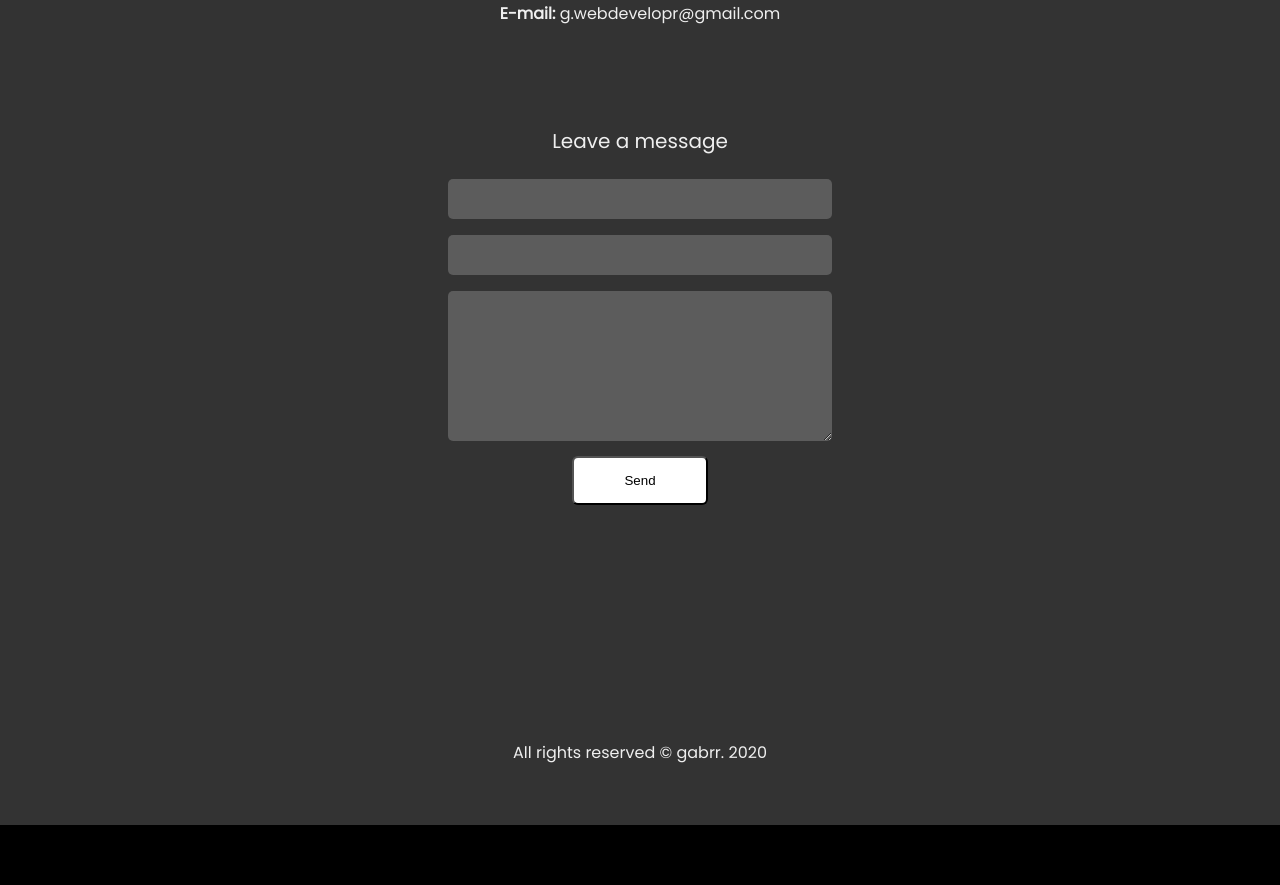
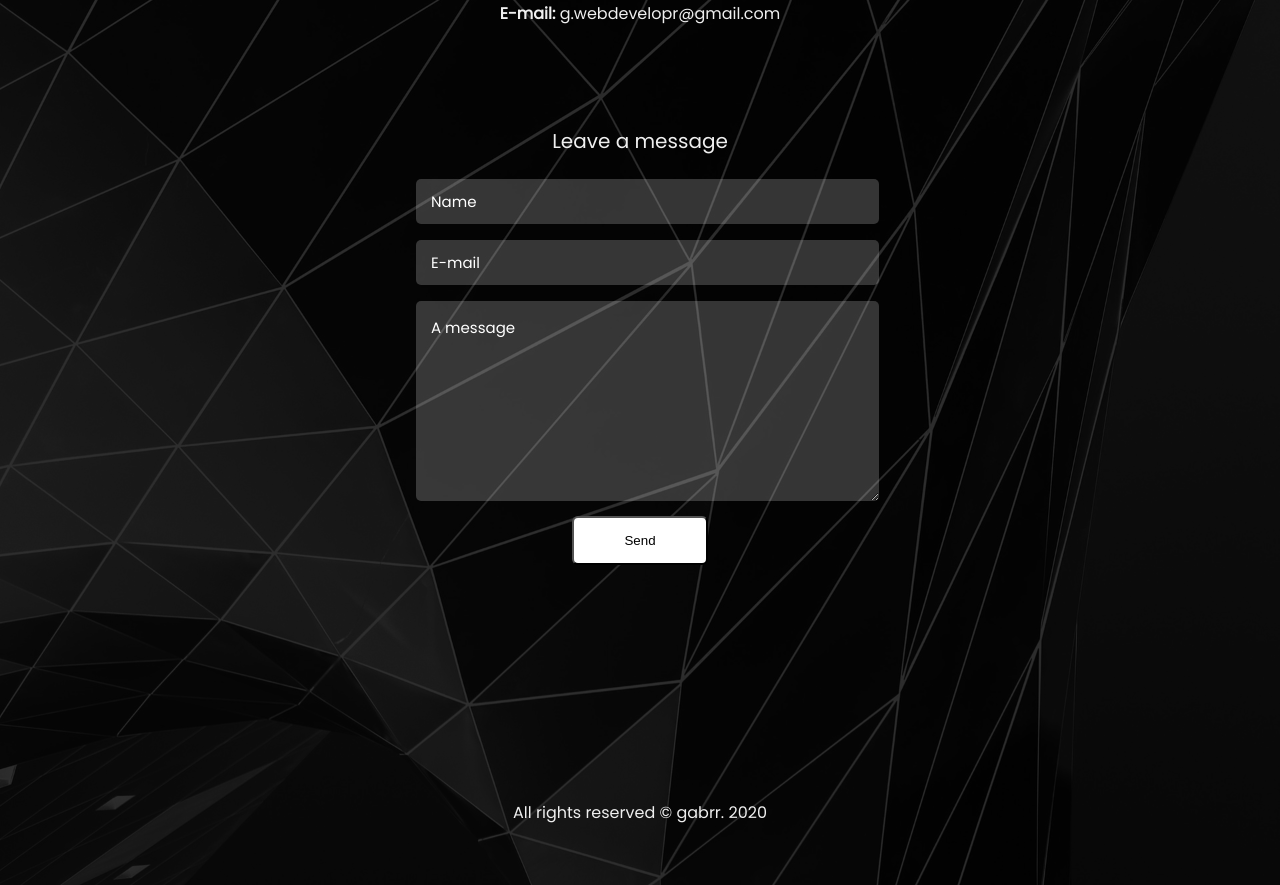
Before and after one commit to gabrr/main-portfolio, a React (Create React App) app: page / in a window 1280 px wide. Shown: the part 5200-6085 px from the top of the page. Before the commit the page ends 6025 px from the top, so only its background shows below. Built offline with nearby package versions, Linux system fonts and the light colour scheme.

Commit message:
new details in contact form

```diff
--- a/src/App.jsx
+++ b/src/App.jsx
@@ -42,7 +42,7 @@ const Loading = () => {
 
   return(
     <div id="loadingLogo">
-      gabrr...
+      Gabrr...
     </div>
   )
 }
--- a/src/components/contact/index.jsx
+++ b/src/components/contact/index.jsx
@@ -13,9 +13,9 @@ export default class Contact extends Component {
                 </ul>
                 <form>
                     <header>Leave a message</header>
-                    <input type="text" name="name-input" id="name-input"/>
-                    <input type="email" name="email-input" id="email-input"/>
-                    <textarea name="message-input" id="message-input" cols="30" rows="10"></textarea>
+                    <input type="text" name="name-input" id="name-input" placeholder="Name"/>
+                    <input type="email" name="email-input" id="email-input" placeholder="E-mail"/>
+                    <textarea name="message-input" id="message-input" cols="30" rows="10" placeholder="A message" ></textarea>
                     <button className="form-button" type="submit">Send</button>
                 </form>
                 <div className="social-medias">
--- a/src/components/contact/styles.css
+++ b/src/components/contact/styles.css
@@ -1,6 +1,21 @@
 #Contact {
     padding-top: 120px;
-    background-color: rgba(255, 255, 255, 0.2)
+    position: relative;
+}
+
+#Contact::after {
+    content: "";
+    position: absolute;
+    left: 0;
+    top: 0;
+    height: 100%;
+    width: 100%;
+    z-index: -2;
+    filter: opacity(0.18);
+    background-image: url("../../assets/monochromatic.jpg");
+    background-repeat: no-repeat;
+    background-size: cover;
+    background-position: bottom;
 }
 
 .contact-list {
@@ -9,7 +24,7 @@
 }
 
 #Contact form {
-    width: 30%;
+    width: 35%;
     margin: 100px auto;
     text-align: center;
 }
@@ -21,16 +36,25 @@
 }
 
 #Contact input {
-    height: 40px;
+    height: calc(30px - 15px);
 }
 
 #Contact input,
 #Contact textarea {
-    width: 100%;
+    width: calc(100% - 15px);
     margin: 8px 0;
+    padding: 15px 15px;
+    color: #fff;
+    font-size: 15px;
     border-radius: 5px;
     background-color: rgba(255, 255, 255, 0.2);
     border: none;
+}
+
+#Contact input::placeholder,
+#Contact textarea::placeholder {
+    color: #fff;
+    font-family: 'Poppins', sans-serif;
 }
 
 #Contact .form-button {
```
Also changed, not shown: src/assets/monochromatic.jpg (added).
